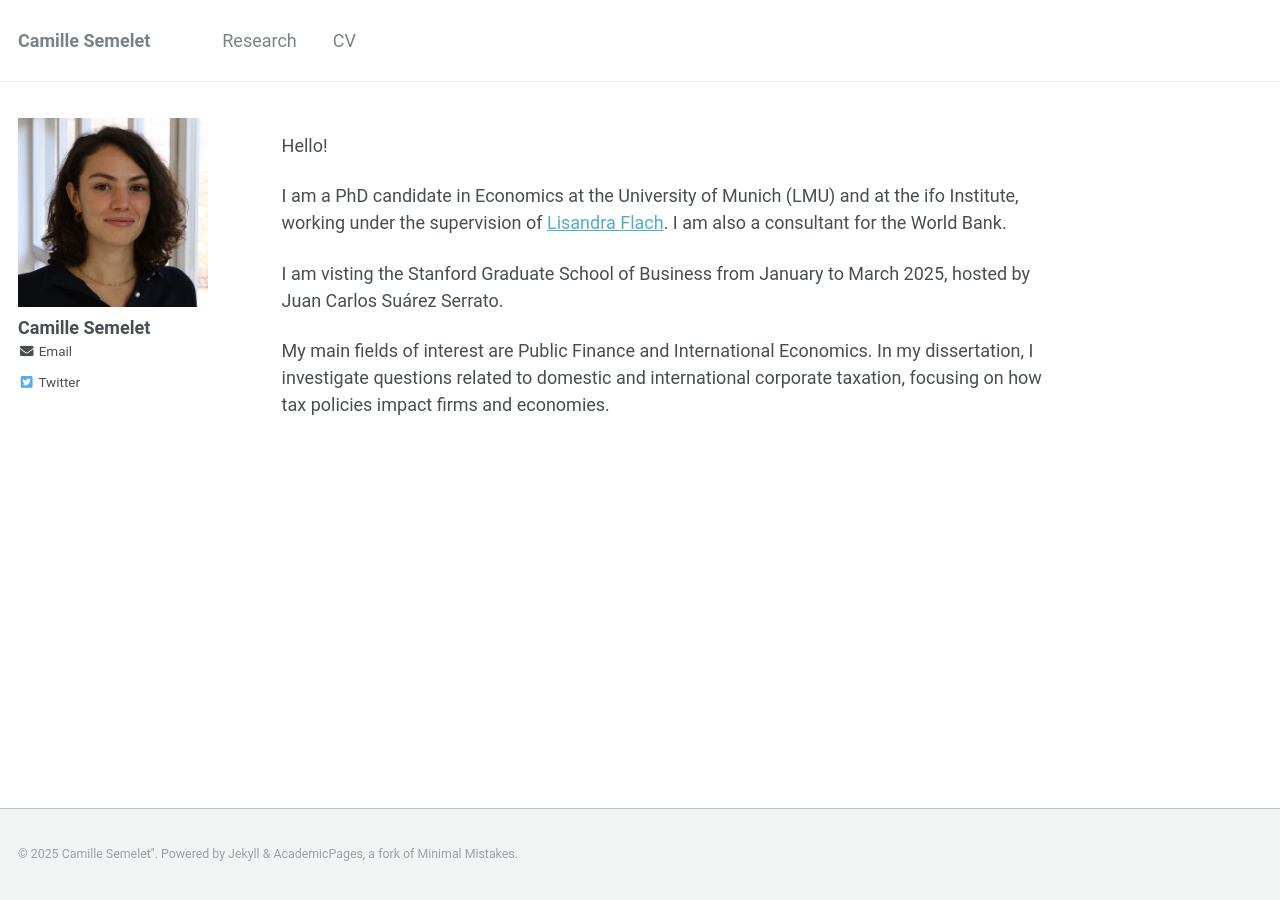
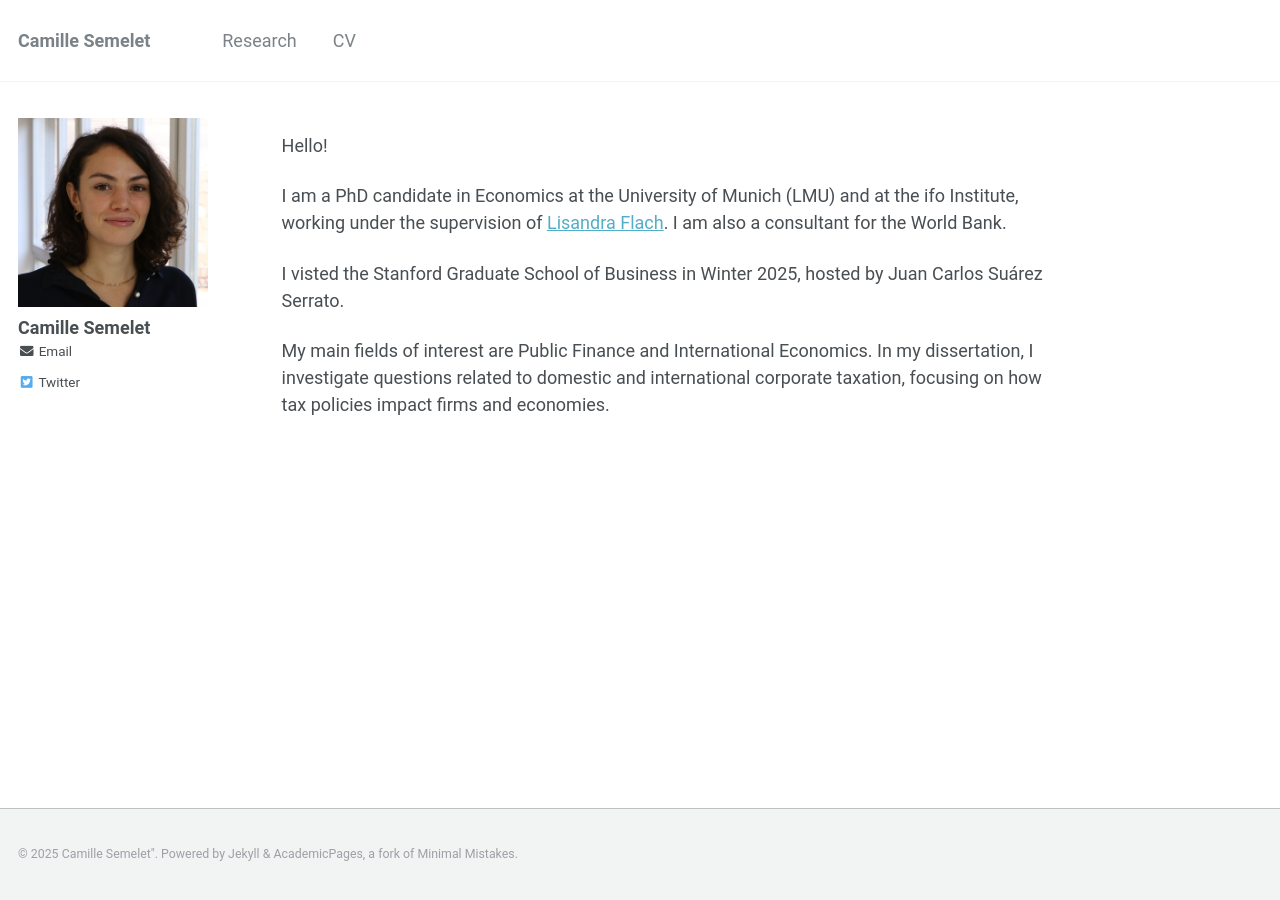
Before and after one commit to CamilleSemelet/camillesemelet.github.io, a Jekyll site: the page built from _pages/about.md, in a window 1280 px wide. Built offline with Jekyll 4.4.1, drawn with Linux system fonts in a browser that asks for light colours.

Commit message:
Update about.md

```diff
--- a/_pages/about.md
+++ b/_pages/about.md
@@ -21,7 +21,7 @@ Hello!
 
 I am a PhD candidate in Economics at the University of Munich (LMU) and at the ifo Institute, working under the supervision of [Lisandra Flach](https://sites.google.com/site/lisandraflach). I am also a consultant for the World Bank.
 
-I am visting the Stanford Graduate School of Business from January to March 2025, hosted by Juan Carlos Suárez Serrato.
+I visted the Stanford Graduate School of Business in Winter 2025, hosted by Juan Carlos Suárez Serrato.
 
 My main fields of interest are Public Finance and International Economics. In my dissertation, I investigate questions related to domestic and international corporate taxation, focusing on how tax policies impact firms and economies.
 
```
